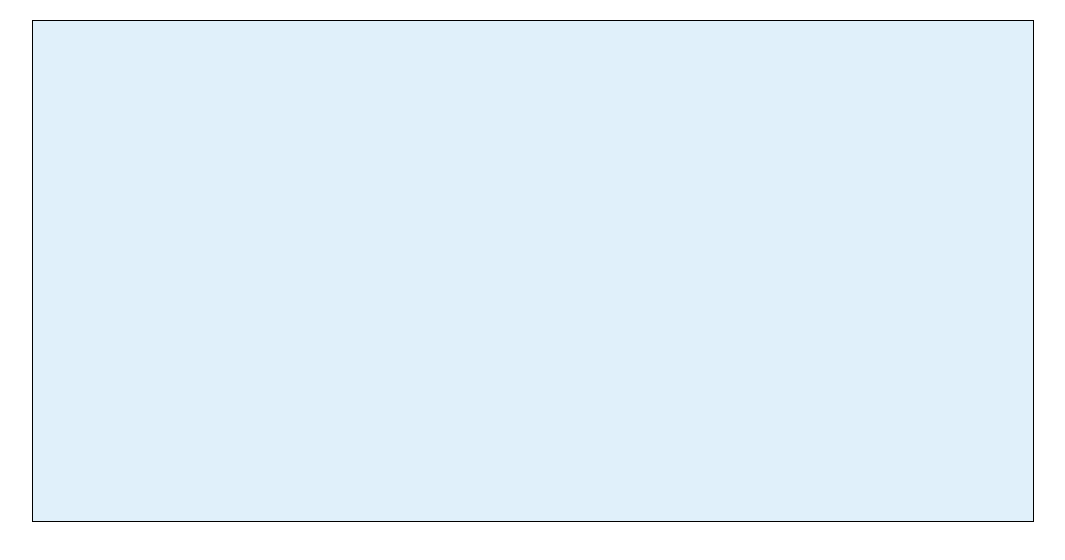
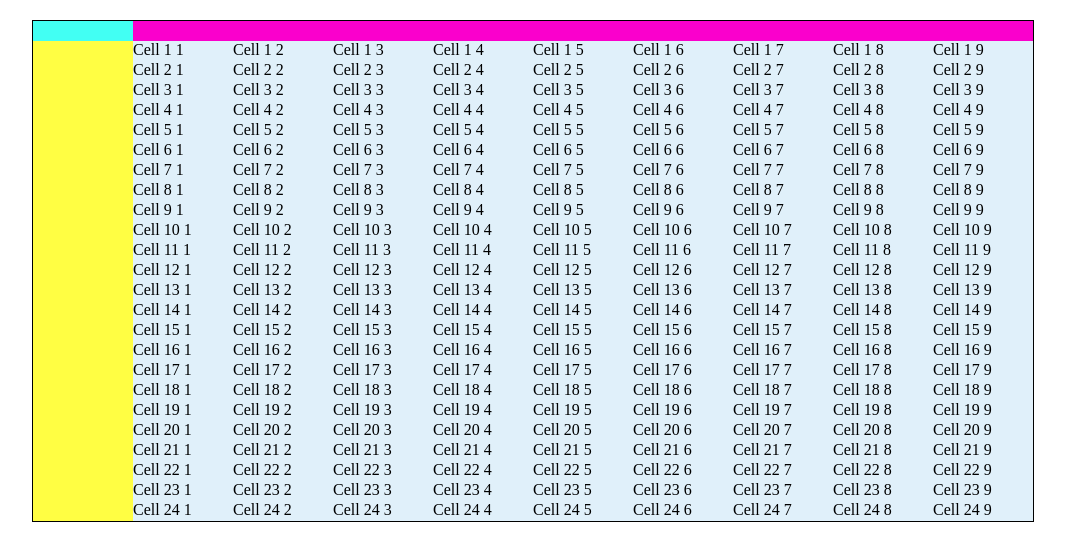
Before and after one commit to dastrobu/angular-table-study, an Angular app: page / in a window 1280 px wide. Shown: the top 560 px of the page, without its empty margins (107-1172 px from the left). Built offline with nearby package versions, Linux system fonts and the light colour scheme.

Commit message:
implemented disploying cells on the scrollable canvas without virtual DOM.

```diff
--- a/src/app/app.component.ts
+++ b/src/app/app.component.ts
@@ -15,13 +15,24 @@ export class AppComponent implements OnInit {
     };
     configSubject = new BehaviorSubject<MatrixViewConfig>(this.config);
 
+    rows = 200;
+    cols = 20;
+
     ngOnInit(): void {
-        this.modelSubject.next(
-            {
-                cells: [
-                    // ['Header 1', 'Header 2', 'Header 3'],
-                ]
-            });
+        const cells = [];
+        for (let i = 0; i < this.rows; ++i) {
+            const row = [];
+            for (let j = 0; j < this.cols; ++j) {
+                row.push(`Cell ${i} ${j}`);
+            }
+            cells.push(row);
+        }
+        this.modelSubject.next({
+            cells: cells,
+            colModel: {
+                colWidths: 100,
+            }
+        });
 
     }
 }
--- a/src/app/matrix-view/matrix-view-config.ts
+++ b/src/app/matrix-view/matrix-view-config.ts
@@ -45,7 +45,7 @@ export class Config implements MatrixViewConfig {
         bottomLeft: false,
         bottomRight: false,
     };
-    private log: Log = new Log(this.constructor.name + ':');
+    private readonly log: Log = new Log(this.constructor.name + ':');
 
     /** copy constructor, which extracts all information and stores it */
     constructor(config?: MatrixViewConfig) {
--- a/src/app/matrix-view/matrix-view-model.ts
+++ b/src/app/matrix-view/matrix-view-model.ts
@@ -2,6 +2,7 @@
  * default values
  */
 import {RowsCols} from './utils';
+import {Log} from './log';
 
 const defaults = {
     rowHeight: 20,
@@ -85,13 +86,14 @@ export class ColModel<CellType> implements MatrixViewColModel<CellType> {
         if (viewColModel) {
             this.updateColWidths(viewColModel.colWidths);
         } else {
-            this._colWidths = new Array(this._size).fill(defaults.colWidth);
+            this.updateColWidths(new Array(this._size).fill(defaults.colWidth));
         }
     }
 
     private _colWidths: number[];
-    private _colPositions: number[];
+    private _colPositions: number[] = [];
 
+    /** @return {number[]} widths (by model index) of all cols in px */
     get colWidths(): ReadonlyArray<number> {
         return this._colWidths;
     }
@@ -124,29 +126,20 @@ export class ColModel<CellType> implements MatrixViewColModel<CellType> {
         } else {
             throw  new Error(`bad colHeight value, got: ${value}`);
         }
+        this.updateColPositions();
     }
 
-    /** @return {number} position of a certain col in px */
-    public position(modelIndex: number): number {
-        return this._colPositions[modelIndex];
+    /** @return {number[]} positions (by model index) of all cols in px */
+    get colPositions(): ReadonlyArray<number> {
+        return this._colPositions;
     }
 
-    /**
-     * @return col height of the indexed col in px
-     * @param modelIndex index of the col
-     */
-    colWidth(modelIndex: number): number {
-        if (modelIndex === null || modelIndex === undefined || modelIndex < 0 || modelIndex > this.size) {
-            throw new Error(`bad modelIndex: ${modelIndex}`);
-        }
-        return this._colWidths[modelIndex];
-    }
 
     private updateColPositions() {
         this._colPositions = [];
         this._colWidths.reduce((pos, width) => {
+            this._colPositions.push(pos);
             pos = pos + width;
-            this._colPositions.push(pos);
             return pos;
         }, 0);
     }
@@ -158,13 +151,14 @@ export class RowModel<CellType> implements MatrixViewRowModel<CellType> {
         if (viewRowModel) {
             this.updateRowHeights(viewRowModel.rowHeights);
         } else {
-            this._rowHeights = new Array(this.size).fill(defaults.rowHeight);
+            this.updateRowHeights(new Array(this.size).fill(defaults.rowHeight));
         }
     }
 
     private _rowHeights: number[];
     private _rowPositions: number[];
 
+    /** @return {number[]} heights (by model index) of all rows in px */
     get rowHeights(): ReadonlyArray<number> {
         return this._rowHeights;
     }
@@ -200,16 +194,16 @@ export class RowModel<CellType> implements MatrixViewRowModel<CellType> {
         this.updateRowPositions();
     }
 
-    /** @return {number} position of a certain row in px */
-    public position(modelIndex: number): number {
-        return this._rowPositions[modelIndex];
+    /** @return {number[]} positions (by model index) of all rows in px */
+    get rowPositions(): ReadonlyArray<number> {
+        return this._rowPositions;
     }
 
     private updateRowPositions() {
         this._rowPositions = [];
         this._rowHeights.reduce((pos, height) => {
+            this._rowPositions.push(pos);
             pos = pos + height;
-            this._rowPositions.push(pos);
             return pos;
         }, 0);
     }
--- a/src/app/matrix-view/matrix-view-view-model.ts
+++ b/src/app/matrix-view/matrix-view-view-model.ts
@@ -16,7 +16,7 @@ import {OnDestroy, OnInit} from '@angular/core';
  * Note: the view model must not be modified externally.
  */
 export class MatrixViewViewModel<CellType> implements OnInit, OnDestroy {
-    private log: Log = new Log(this.constructor.name + ':');
+    private readonly log: Log = new Log(this.constructor.name + ':');
     private model: Model<CellType>;
     private config: Config;
 
@@ -101,7 +101,7 @@ export class MatrixViewViewModel<CellType> implements OnInit, OnDestroy {
             showFixedLeft = size;
         }
         for (let i = 0; i < showFixedLeft; ++i) {
-            width += colModel.colWidth(i);
+            width += colModel.colWidths[i];
         }
         this.log.trace(() => `fixedLeftWidth => ${width}`);
         return width;
@@ -123,7 +123,7 @@ export class MatrixViewViewModel<CellType> implements OnInit, OnDestroy {
             showFixedRight = size;
         }
         for (let i = 0; i < showFixedRight; ++i) {
-            width += colModel.colWidth(size - 1 - i);
+            width += colModel.colWidths[size - 1 - i];
         }
         this.log.trace(() => `fixedRightWidth => ${width}`);
         return width;
@@ -132,7 +132,7 @@ export class MatrixViewViewModel<CellType> implements OnInit, OnDestroy {
     /** offset of all right fixed areas. To be used to compute the transformations. */
     public get fixedRightOffset(): number {
         // TODO: check if this +1 is really needed...
-        // add 1 pixel to account for a small offset, wich leads to a one pixel gap on the right.
+        // add 1 pixel to account for a small offset, which leads to a one pixel gap on the right.
         return this.viewportSize.width - this.fixedRightWidth + 1;
     }
 
@@ -219,12 +219,27 @@ export class MatrixViewViewModel<CellType> implements OnInit, OnDestroy {
 
     /** @return {number} position of a certain row in px */
     public rowPosition(modelIndex: number): number {
-        return this.model.rowModel.position(modelIndex);
+        this.log.trace(() => `rowPosition(${modelIndex}) -> ${this.model.rowModel.rowPositions[modelIndex]}`);
+        return this.model.rowModel.rowPositions[modelIndex];
     }
+
 
     /** @return {number} position of a certain col in px */
     public colPosition(modelIndex: number): number {
-        return this.model.colModel.position(modelIndex);
+        this.log.trace(() => `colPosition(${modelIndex}) -> ${this.model.colModel.colPositions[modelIndex]}`);
+        return this.model.colModel.colPositions[modelIndex];
+    }
+
+    /** @return {number} rowPosition of a certain row in px */
+    public rowHeight(modelIndex: number): number {
+        this.log.trace(() => `rowHeight(${modelIndex}) -> ${this.model.rowModel.rowHeight(modelIndex)}`);
+        return this.model.rowModel.rowHeight(modelIndex);
+    }
+
+    /** @return {number} colPosition of a certain col in px */
+    public colWidth(modelIndex: number): number {
+        this.log.trace(() => `colWidth(${modelIndex}) -> ${this.model.colModel.colWidths[modelIndex]}`);
+        return this.model.colModel.colWidths[modelIndex];
     }
 
     ngOnDestroy(): void {
--- a/src/app/matrix-view/matrix-view.component.html
+++ b/src/app/matrix-view/matrix-view.component.html
@@ -13,7 +13,9 @@
             <ng-container *ngFor="let row of cells; let i = index">
                 <div class="cell"
                      *ngFor="let cell of row; let j = index"
-                     [style.transform]="'translate3d(' + viewModel.colPosition(i) + 'px, ' + viewModel.rowPosition(j) + ', 0)'"
+                     [style.transform]="'translate3d(' + viewModel.colPosition(j) + 'px, ' + viewModel.rowPosition(i) + 'px, 0)'"
+                     [style.height]="viewModel.rowHeight(i) + 'px'"
+                     [style.width]="viewModel.colWidth(j) + 'px'"
                 >
                     {{cell}}
                 </div>
--- a/src/app/matrix-view/matrix-view.component.scss
+++ b/src/app/matrix-view/matrix-view.component.scss
@@ -88,4 +88,5 @@ div {
 
 .cell {
     position: absolute;
+    display: block;
 }
--- a/src/app/matrix-view/matrix-view.component.ts
+++ b/src/app/matrix-view/matrix-view.component.ts
@@ -30,7 +30,7 @@ export class MatrixViewComponent<CellType> implements OnInit, AfterViewInit, OnD
 
     /** array of subscriptions, from which one must unsubscribe in {@link #ngOnDestroy}. */
     private readonly subscriptions: Subscription[] = [];
-    private log: Log = new Log(this.constructor.name + ':');
+    private readonly log: Log = new Log(this.constructor.name + ':');
 
     @ViewChild('container')
     public container: ElementRef;
@@ -86,6 +86,13 @@ export class MatrixViewComponent<CellType> implements OnInit, AfterViewInit, OnD
     /** the model of the matrix. */
     private _model: BehaviorSubject<Model<CellType>> = new BehaviorSubject<Model<CellType>>(new Model<CellType>());
 
+    @Input()
+    set config(configObservable: Observable<MatrixViewConfig>) {
+        this.subscriptions.push(configObservable.subscribe(config => {
+            this._config.next(new Config(config));
+        }));
+    }
+
     /**
      * The model must be passed as input. The model is treated as immutable, i.e. changes to the model will not be
      * reflected in the table directly. Instead, a new model must be passed through the observable.
@@ -100,6 +107,12 @@ export class MatrixViewComponent<CellType> implements OnInit, AfterViewInit, OnD
             }
             // call copy constructor, to address mutability
             this._model.next(new Model<CellType>(model));
+            this.log.debug(() => `initialized new model with size: ${JSON.stringify(this._model.value.size)})`);
+            this.log.trace(() => `colModel.size: ${this._model.value.colModel.size}`);
+            this.log.trace(() => `colWidths: ${this._model.value.colModel.colWidths}`);
+            this.log.trace(() => `colPositions: ${this._model.value.colModel.colPositions}`);
+            this.log.trace(() => `rowHeights: ${this._model.value.rowModel.rowHeights}`);
+            this.log.trace(() => `rowPositions: ${this._model.value.rowModel.rowPositions}`);
         }));
     }
 
@@ -110,13 +123,6 @@ export class MatrixViewComponent<CellType> implements OnInit, AfterViewInit, OnD
      * @type {Config}
      */
     private _config: BehaviorSubject<Config> = new BehaviorSubject<Config>(new Config());
-
-    @Input()
-    set config(configObservable: Observable<MatrixViewConfig>) {
-        this.subscriptions.push(configObservable.subscribe(config => {
-            this._config.next(new Config(config));
-        }));
-    }
 
     /** view model of the matrix */
     public readonly viewModel: MatrixViewViewModel<CellType> = new MatrixViewViewModel<CellType>(this, this._config, this._model);
```
